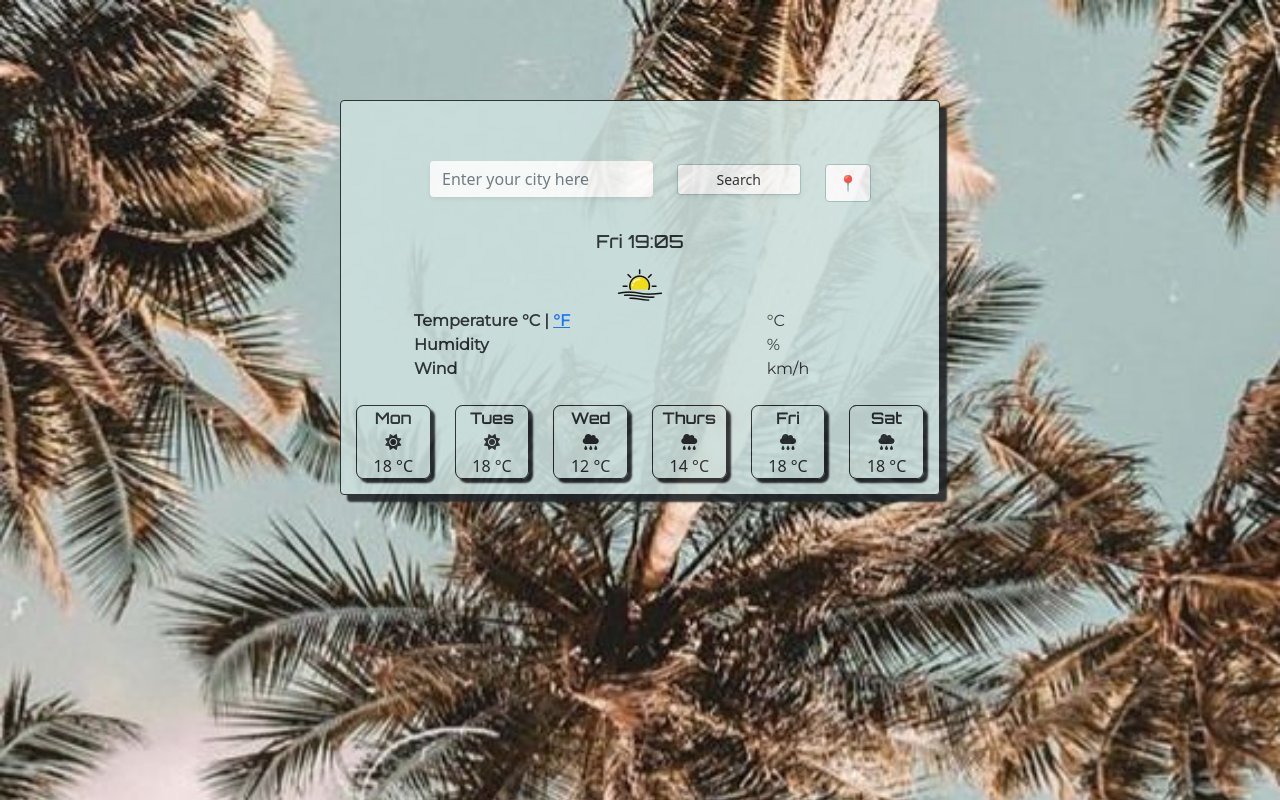
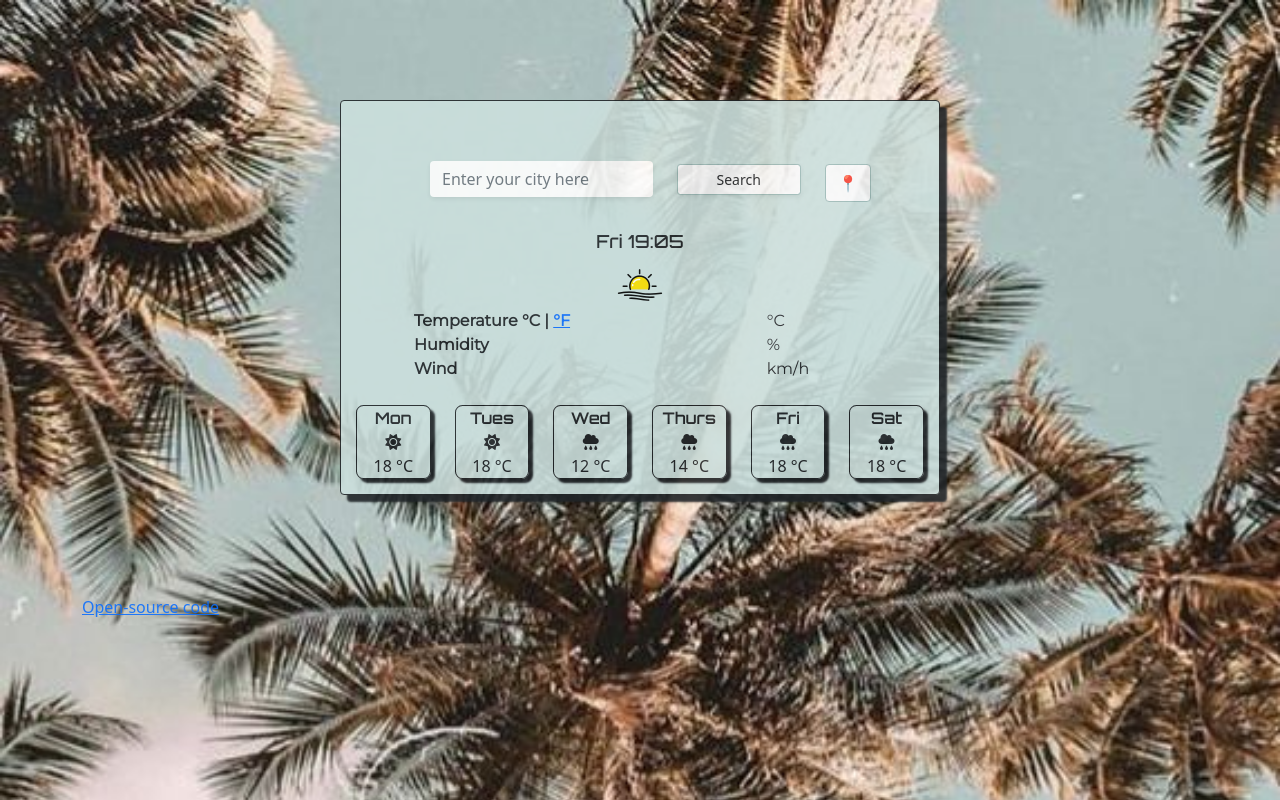
Before and after one commit to Daniellevw/Weather-App-Danielle, a plain HTML site: page index.html in a window 1280 px wide. Drawn offline with nearby package versions, Linux system fonts and the light colour scheme; no server answers.

Commit message:
added link open-source code

```diff
--- a/index.html
+++ b/index.html
@@ -118,6 +118,7 @@
           </div>
         </div>
       </div>
+      <a href="https://github.com/Daniellevw/Weather-App-Danielle" target="_blank">Open-source code</a>
     </div>
     <script src="src/index.js"></script>
   </body>
```
